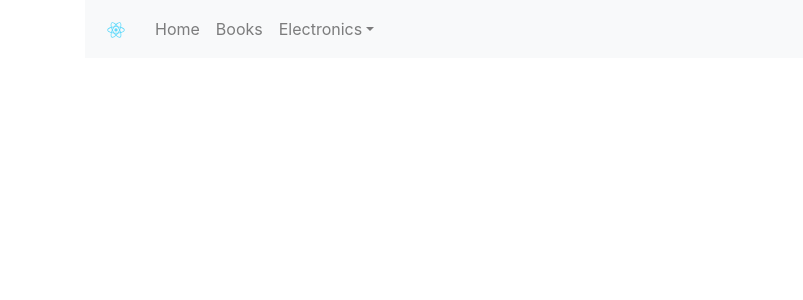
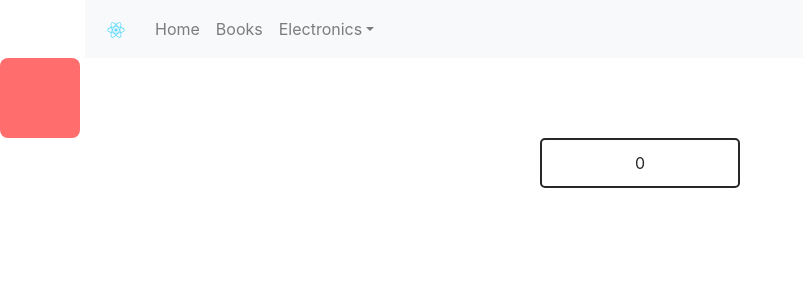
Before and after one commit to badguy361/badguy361.github.io, a React (Create React App) app: page / in a window 1280 px wide. Shown: the top 300 px of the page, without its empty margins (0-803 px from the left). Built offline with nearby package versions, Linux system fonts and the light colour scheme.

Commit message:
add filled and move animation

```diff
--- a/package.json
+++ b/package.json
@@ -4,6 +4,7 @@
   "homepage": "https://badguy361.github.io/my-profile",
   "private": true,
   "dependencies": {
+    "@react-spring/web": "^9.7.3",
     "@testing-library/jest-dom": "^5.17.0",
     "@testing-library/react": "^13.4.0",
     "@testing-library/user-event": "^13.5.0",
@@ -11,6 +12,7 @@
     "react-dom": "^18.2.0",
     "react-router-dom": "^6.22.1",
     "react-scripts": "^5.0.1",
+    "react-use-measure": "^2.1.1",
     "web-vitals": "^2.1.4"
   },
   "scripts": {
--- /dev/null
+++ b/src/assets/styles.module.css
@@ -0,0 +1,37 @@
+.main {
+    position: relative;
+    width: 200px;
+    height: 50px;
+    cursor: pointer;
+    border-radius: 5px;
+    border: 2px solid #272727;
+    overflow: hidden;
+}
+
+.fill {
+position: absolute;
+top: 0;
+left: 0;
+width: 100%;
+height: 100%;
+background: hotpink;
+}
+
+.content {
+position: absolute;
+top: 0;
+left: 0;
+width: 100%;
+height: 100%;
+display: flex;
+align-items: center;
+justify-content: center;
+color: #272727;
+}
+
+.container {
+display: flex;
+align-items: center;
+height: 100%;
+justify-content: center;
+}
--- /dev/null
+++ b/src/filled.js
@@ -0,0 +1,20 @@
+import React, { useState } from 'react'
+import useMeasure from 'react-use-measure'
+import { useSpring, animated } from '@react-spring/web'
+
+import styles from './assets/styles.module.css'
+
+export default function Filled() {
+  const [open, toggle] = useState(false)
+  const [ref, { width }] = useMeasure()
+  const props = useSpring({ width: open ? width : 0 })
+
+  return (
+    <div className={styles.container}>
+      <div ref={ref} className={styles.main} onClick={() => toggle(!open)}>
+        <animated.div className={styles.fill} style={props} />
+        <animated.div className={styles.content}>{props.width.to(x => x.toFixed(0))}</animated.div>
+      </div>
+    </div>
+  )
+}
--- a/src/index.js
+++ b/src/index.js
@@ -5,11 +5,15 @@ import { BrowserRouter } from 'react-router-dom';
 import './assets/index.css';
 import App from './App';
 import reportWebVitals from './reportWebVitals';
+import MyComponent from './move';
+import Filled from './filled';
 
 const root = ReactDOM.createRoot(document.getElementById('root'));
 root.render(
   <BrowserRouter>
     <App />
+    <MyComponent />
+    <Filled />
   </BrowserRouter>
 );
 
--- /dev/null
+++ b/src/move.js
@@ -0,0 +1,31 @@
+import { useSpring, animated } from '@react-spring/web'
+
+export default function MyComponent() {
+    const [springs, api] = useSpring(() => ({
+        from: { x: 0 },
+        }))
+
+    const handleClick = () => {
+        api.start({
+            from: {
+                x: 0,
+            },
+            to: {
+                x: 100,
+            },
+        })
+    }
+
+    return (
+        <animated.div
+            onClick={handleClick}
+            style={{
+                width: 80,
+                height: 80,
+                background: '#ff6d6d',
+                borderRadius: 8,
+                springs,
+        }}
+        />
+    )
+}
```
Also changed, not shown: src/assets/App_backup.js (renamed from src/App_backup.js), 1 other file (tests, documents, lock files or other folders).
